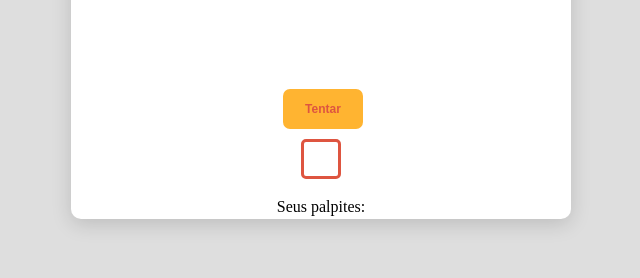
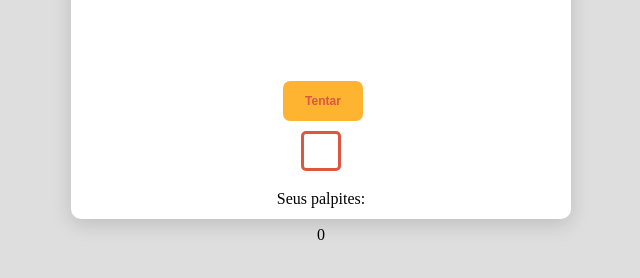
Before and after one commit to chicoedumacedo/bia_adivinha, a plain HTML site: page index.html in a window 1280 px wide. Both pictures are taken after a click on the button "Tentar". Shown: the part 456-734 px from the top of the page, without its empty margins (319-959 px from the left). Drawn offline with nearby package versions, Linux system fonts and the light colour scheme.

Commit message:
validação das tentativas, exibir array palpites na tela

```diff
--- a/index.html
+++ b/index.html
@@ -22,7 +22,7 @@
         <div class="box">
             <input  id="sugestao">
             <button id="tentativa">Tentar</button>
-            <h2>Seus palpites:</h2>
+            <h2>Seus palpites:</h2><span id="resultado"></span>
         </div>
         <div class="palpites"></div>
     </div>
--- a/scripts.js
+++ b/scripts.js
@@ -14,7 +14,25 @@ let tentativas = []
 
     tentativa.addEventListener('click', function () {
 
+    // if (tentativas.includes(sugestao.value) == true){
+    //     alert('Palpite Repetido')
+    //     console.log('teste',tentativas.includes(sugestao.value) == true)
+    // }else{
+    //     tentativas.push(Number(sugestao.value))
+    // }
+
     tentativas.push(Number(sugestao.value))
+
+
+    if (sugestao.value > numeroRandomico){
+       alert('O numero digitado é maior')
+    }
+    if (sugestao.value < numeroRandomico){
+        alert('O numero digitado é menor')
+    }
+
+    if (tentativas.length <= 10){
+        console.log('numero de tentativas menor que 10', tentativas.length)
 
         if (tentativas.includes(numeroCerto)) {
             console.log("acertou")
@@ -22,6 +40,7 @@ tentativa.addEventListener('click', function () {
             ganhou.style.display = "block"
             perdeu.style.display = "none"
             bia.style.display = "none"
+            alert('Parabéns Você Ganhou')
         } else {
             console.log("errou")
             perdeu.style.zIndex = 2
@@ -29,6 +48,14 @@ tentativa.addEventListener('click', function () {
             ganhou.style.display = "none"
             bia.style.display = "none"
         }
+
+    } else {
+        console.log('numero tentativas maior que 10', tentativas.length)
+        alert('Voce perdeu')
+        tentativas = []
+    }
+
     console.log(tentativas)
 
+    document.getElementById('resultado').innerHTML = tentativas;
 })
```
Lines whose indentation alone changed are shown as unchanged.
